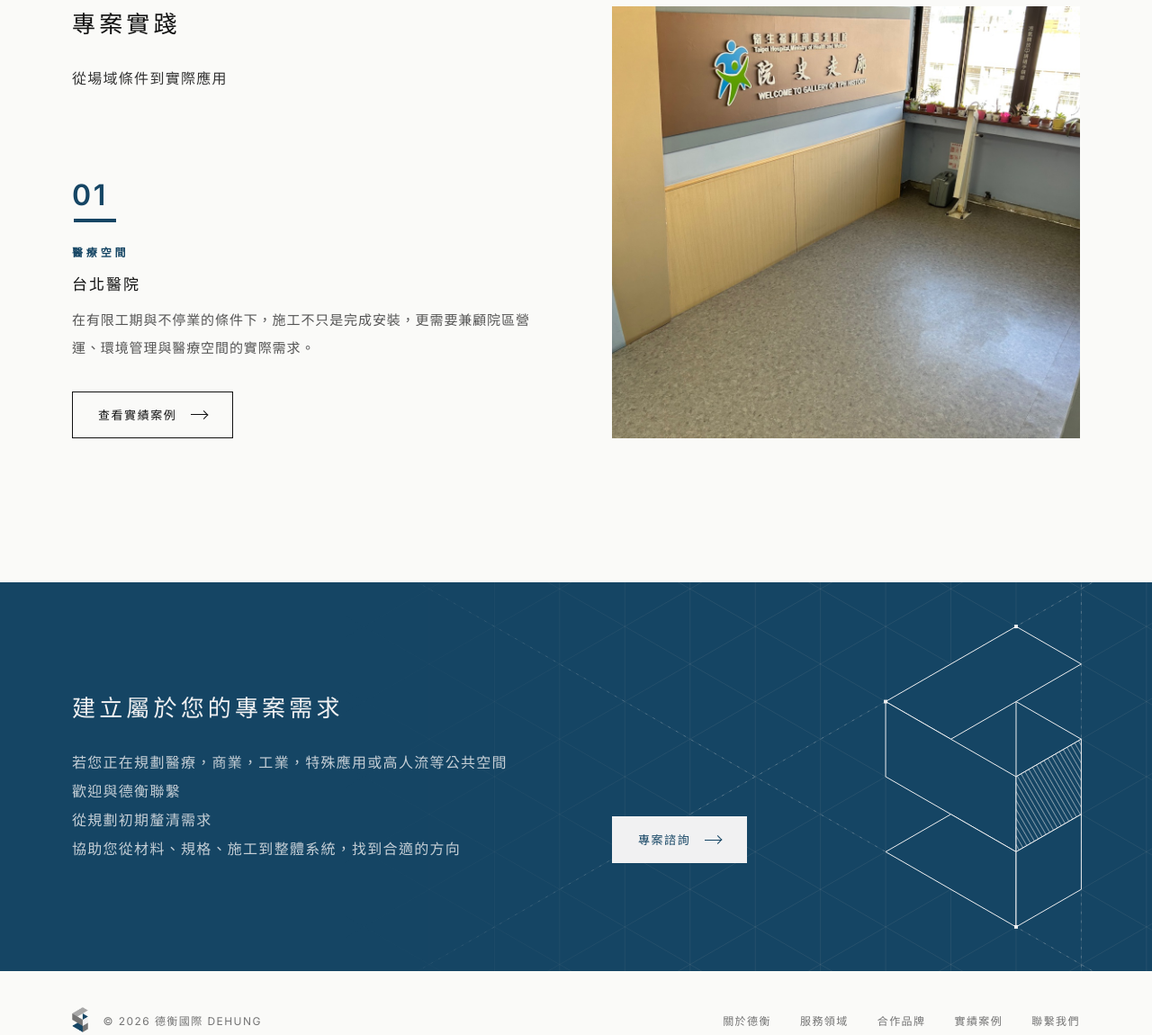
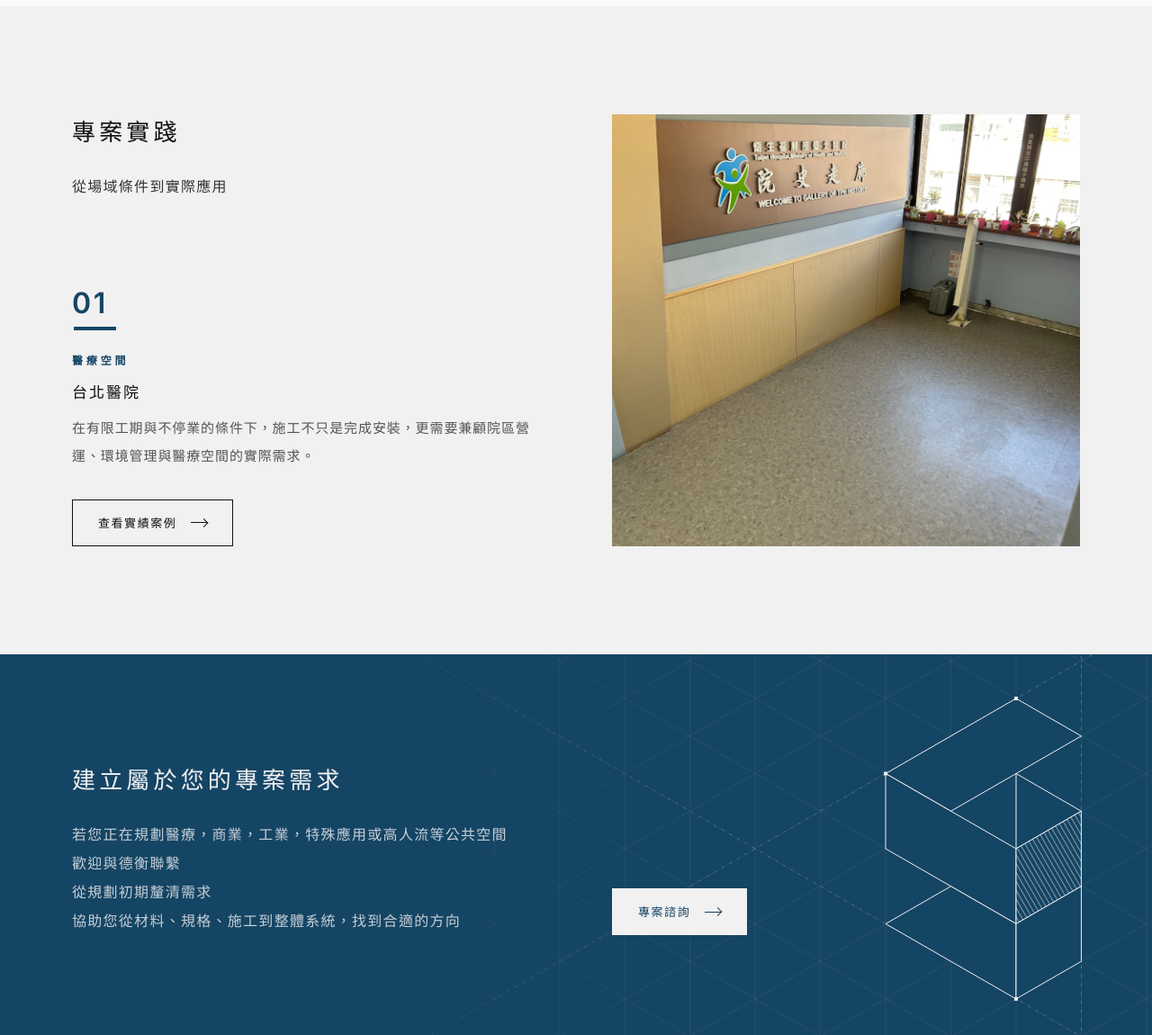
Before and after one commit to oneezh96/dehung-website, a plain HTML site: page index.html in a window 1280 px wide. Shown: the part 2040-3190 px from the top of the page at 90% size. Drawn offline with Linux system fonts and the light colour scheme.

Commit message:
首頁專案實踐加淺灰滿版底色，與場域區塊分開
Co-Authored-By: Claude Opus 5.5 <noreply@anthropic.com>

```diff
--- a/index.html
+++ b/index.html
@@ -109,8 +109,9 @@
       </div>
     </section>
 
-    <!-- 專案實踐 -->
-    <section class="section block two-col practice">
+    <!-- 專案實踐：淺灰滿版底色，和上方場域區塊分開 -->
+    <div class="band block">
+      <section class="section two-col practice">
         <div class="split__body">
           <h2 class="h3">專案實踐</h2>
           <p class="text-large split__intro">從場域條件到實際應用</p>
@@ -124,6 +125,7 @@
         </div>
         <img class="split__img" src="assets/home/case-hospital.jpg" alt="臺北醫院院史走廊，完工後的地坪" loading="lazy" />
       </section>
+    </div>
 
     <!-- 聯繫 CTA -->
     <section class="cta-band block">
--- a/styles.css
+++ b/styles.css
@@ -281,6 +281,11 @@ img.split__img { width: 100%; object-fit: cover; }
 }
 .slideshow__dot[aria-current="true"] { width: 40px; background: #fff; }
 .slideshow__dot:focus-visible { outline: 2px solid #fff; outline-offset: 4px; }
+
+/* full-width light-gray band that sets a section apart from its neighbours */
+.band { padding: 120px 0; background: var(--logo-white); }
+/* a band followed by the navy closing band: the two coloured blocks meet with no sliver of page between */
+.band + .cta-band { margin-top: 0; }
 
 .case { max-width: 513px; }
 .case .eyebrow { margin-top: 24px; }
@@ -1130,6 +1135,7 @@ body:has(.contact) .site-header::before { -webkit-backdrop-filter: none; backdro
   /* phone buttons: smaller everywhere so they sit in proportion with 15px body text */
   .btn { height: 40px; gap: 12px; padding: 0 18px; font-size: 12px; }
   /* 專案實踐: heading and intro, then the photo, then the case — same order as the 場域 section */
+  .band { padding: 64px 0; }
   .practice { row-gap: 0; }
   .practice .split__body { display: contents; }
   .practice .h3 { order: 1; }
```
Lines whose indentation alone changed are shown as unchanged.
